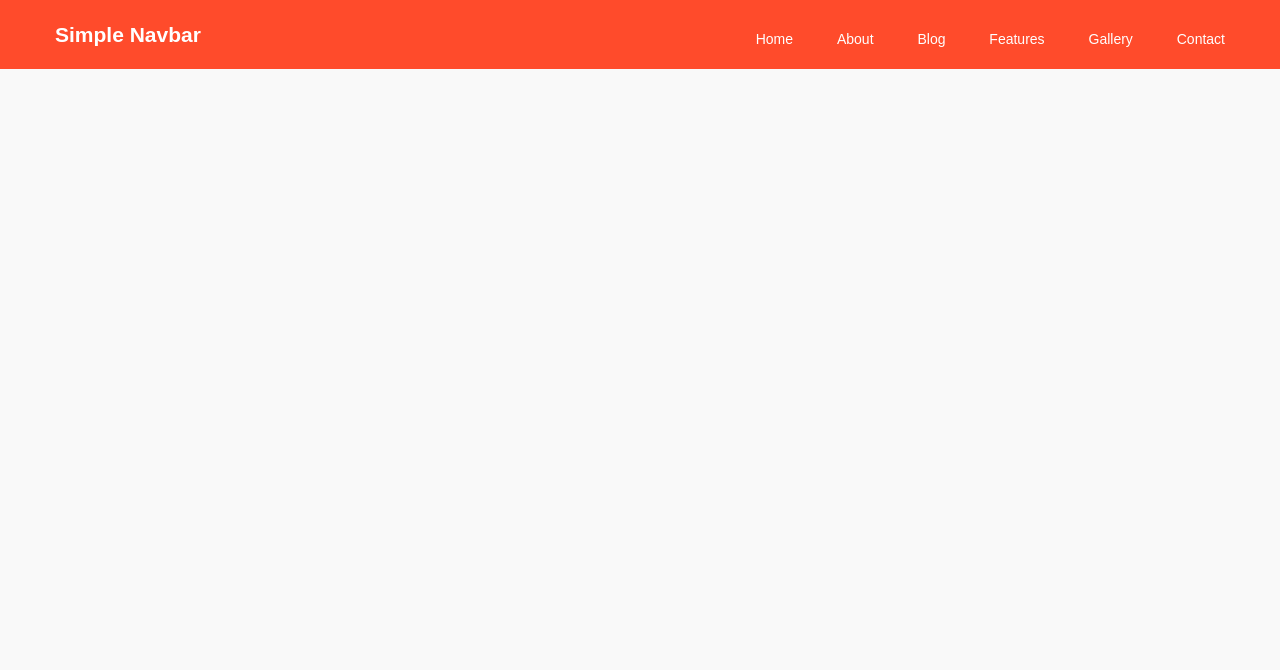
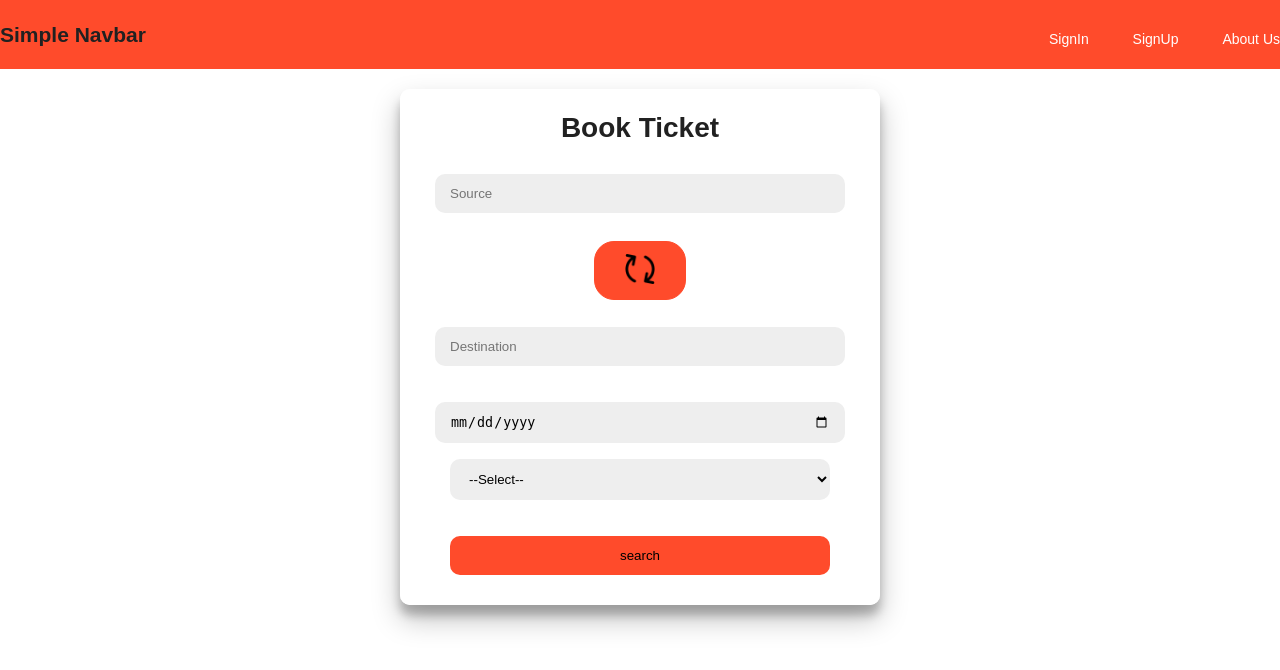
Before and after one commit to idealistraj09/Railway-reservation-system-, a PHP site: page /php/home.php in a window 1280 px wide. Shown: the top 670 px of the page. Run offline with PHP 8.4, Linux system fonts and the light colour scheme.

Commit message:
Updated home

```diff
--- a/css/home_css.css
+++ b/css/home_css.css
@@ -10,12 +10,13 @@ body {
   font-size: 14px;
   color: #212121;
   line-height: 1.4;
-  background-color: #F9F9F9;
+  /* background-color: #F9F9F9; */
+  border-image: url(../img/train-backround.jpg);
 }
 
-.container {
+/* .container {
   margin: 0 auto;
-}
+} */
 
 
 
@@ -93,3 +94,70 @@ body {
     width: 1170px;
   }
 }
+
+
+button {
+	border-radius: 20px;
+	border: 1px solid #FF4B2B;
+	background-color: #FF4B2B;
+	color: #FFFFFF;
+	font-size: 12px;
+	font-weight: bold;
+	padding: 12px 30px;
+	letter-spacing: 1px;
+	text-transform: uppercase;
+	transition: transform 80ms ease-in;
+}
+
+button:active {
+	transform: scale(0.95);
+}
+
+button:focus {
+	outline: none;
+}
+
+button.ghost {
+	background-color: transparent;
+	border-color: #FFFFFF;
+}
+
+.container {
+	background-color: #fff;
+	border-radius: 10px;
+  	box-shadow: 0 14px 28px rgba(0,0,0,0.25),
+			0 10px 10px rgba(0,0,0,0.22);
+	/* position: relative; */
+	overflow: hidden;
+	width: 480px;
+  margin: 0 auto;
+	/* max-width: 100%;
+	min-height: 480px; */
+	/* display: inline-flex; */
+}
+
+form {
+	background-color: #FFFFFF;
+	display: flex;
+	align-items: center;
+	justify-content: center;
+	flex-direction: column;
+	padding: 0 50px;
+	height: 100%;
+	text-align: center;
+}
+
+input,select {
+	background-color: #eee;
+	border: none;
+	padding: 12px 15px;
+	margin: 8px 0;
+	width: 100%;
+  border-radius: 10px;
+}
+
+
+input[type="submit"]{
+  background-color: #FF4B2B;
+  margin-bottom: 30px;
+}
--- a/css/signin.css
+++ b/css/signin.css
@@ -100,7 +100,6 @@ input {
 	max-width: 100%;
 	min-height: 480px;
 	display: inline-flex;
-
 }
 .gender1{
 	display: flex;
--- a/php/home.php
+++ b/php/home.php
@@ -5,31 +5,37 @@
   <meta http-equiv="X-UA-Compatible" content="IE=edge">
   <meta name="viewport" content="width=device-width, initial-scale=1.0">
   <title>Document</title>
+  <link rel="stylesheet" href="../css/home_css.css">
+  <link rel="text/js" href="../js/time.js">
 </head>
 <body>
-
-
-<link rel="stylesheet" href="../css/home_css.css">
   <!-- navbar -->
   <nav class="navbar">
-
-  <div class="container">
-
-    <h1 class="logo"><a href="#">Simple Navbar</a></h1>
+    <div class="navbar2">
+      <h1 class="logo">Simple Navbar</h1>
       <ul class="nav nav-right">
-      <li><a href="#">Home</a></li>
-      <li><a href="#">About</a></li>
-      <li><a href="#">Blog</a></li>
-      <li><a href="#">Features</a></li>
-      <li><a href="#">Gallery</a></li>
-      <li><a href="#">Contact</a></li>
+        <li><a href="#">SignIn</a></li>
+        <li><a href="#">SignUp</a></li>
+        <li><a href="#">About Us</a></li>
       </ul>
     </div><!--/.container-->
-
   </nav><!--/.navbar-->
-
   <div class="container">
-
+    <form action="show.php" method="POST">
+      <h1>Book Ticket</h1>
+      <input type="text" placeholder="Source" name="source" id="s"> <br>
+      <Button><img src="../img/ex.png" alt="exchange" height="30px" width="30px"></Button> <br>
+      <input type="text" placeholder="Destination" name="destination" id="d"><br>
+      <input type="date" name="date">
+      <select name="seat" id="" require>
+        <option value="">--Select--</option>
+        <option value="acseat">AC seat</option>
+        <option value="nonac">Non AC</option>
+        <option value="sleeper">Sleeper</option>
+        <option value="seater">Seater</option>
+      </select><br>
+      <input type="submit" name="search" value="search">
+    </form>
   </div><!--/.container-->
 
 </body>
```
Also changed, not shown: img/ex.png (added), img/train-backround.jpg (added). Lines whose indentation alone changed are shown as unchanged.
